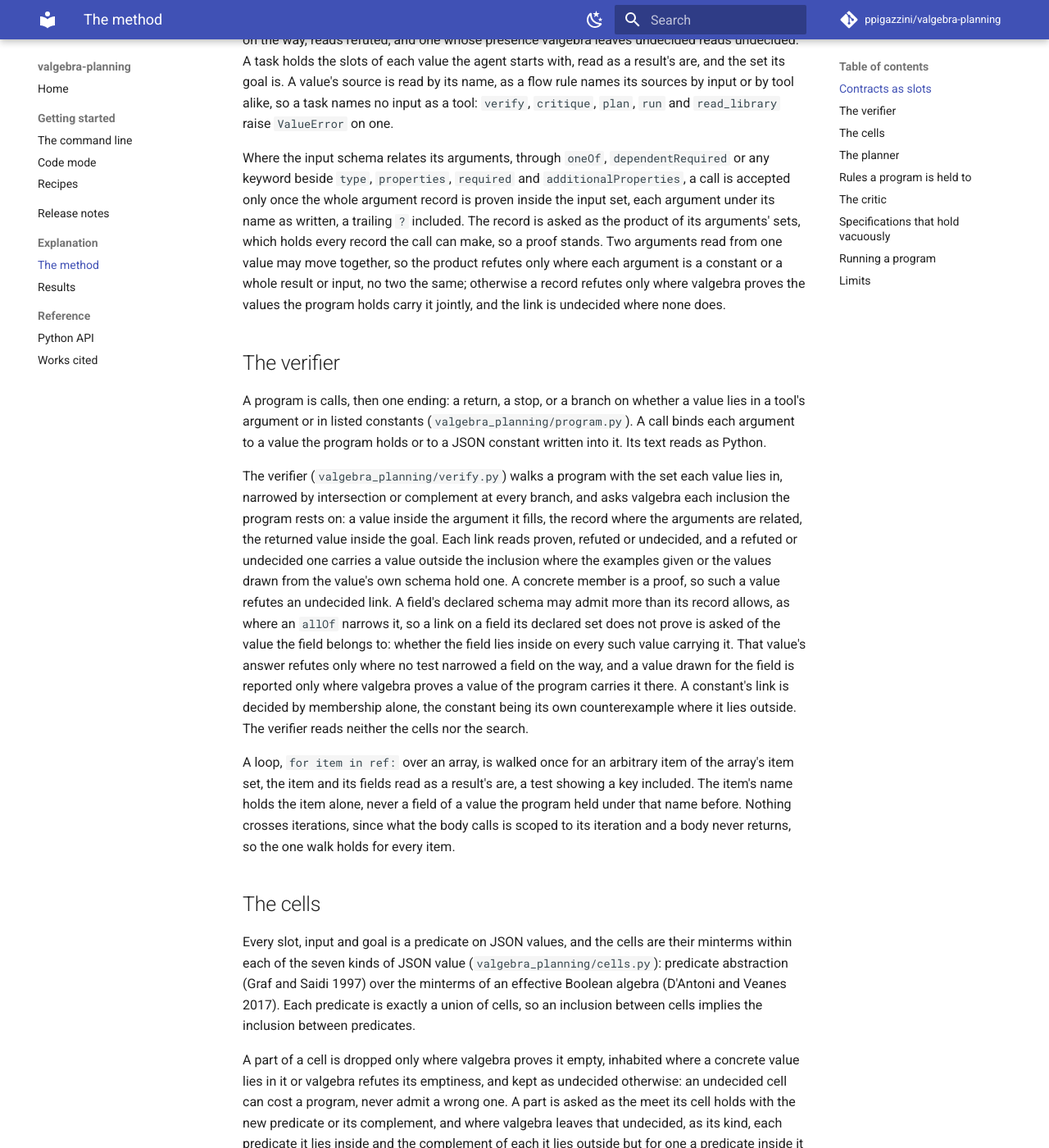
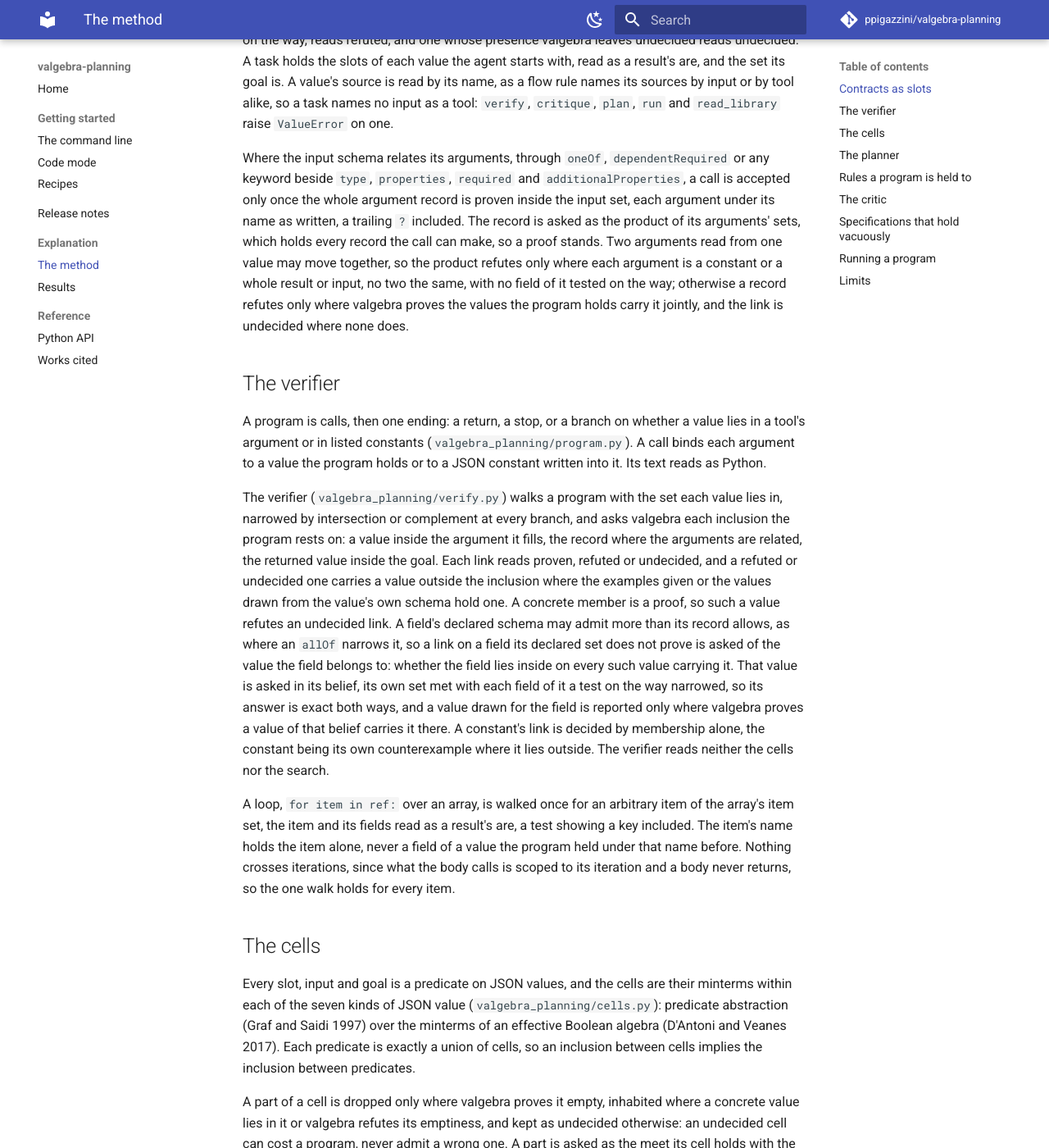
Before and after one commit to ppigazzini/valgebra-planning, an MkDocs documentation site: the page built from docs/method.md, in a window 1280 px wide and 1400 px high, scrolled down 553 px. Shown: the whole window at 82% size. Built offline with MkDocs 1.6.1 and Material for MkDocs 9.7.7, drawn with Linux system fonts in a browser that asks for light colours; comment, search, counter and statistics services are not loaded.

Commit message:
verify: a value is asked in its belief, every field it tested included
A test narrows the reference it reads, a field of a value among them, so the values a
program may hold for a value at a point are its own set met with each field of it a test
on the way narrowed: its belief (Bertoli et al. 2006, Def. 3.4). The questions asked of
a value rather than its field are asked of that belief once its own set leaves them
open: presence of a field below it, a link on its field, the inclusion of the whole
value, a witness drawn for any of them, and the record a call makes of its arguments. A
value outside the belief is one the program may hold there, so each refutation names
one.

Under `if r.n in (1,):` over a result whose members with `n` 1 keep `f` inside `use.tag`
and hold `g.k`, the reads `use(tag=r.f)` and `use(tag=r.g.k)` and the record of
`pair(x=r, y=y)` were refuted on a member with `n` 2, which the test excluded, though
every run of the branch passes. Each reads proven or undecided there, and stays refuted
in the `else` branch, on a member with `n` 2 where a witness is drawn. A refutation
asked of the value with only a test on the way down to the field read undecided; it is
asked of the belief instead. An argument record's product refutes alone only where no
field of its whole values was tested.

The test holds the three reads in both branches, with runs on both members; each fails
with the package before it. A refuted parcels program is verified in 0.84 ms against
1.21 ms, since a witness meets only the fields a test narrowed. The parcels and bench
studies, fishtest's plan tests and valplan's suite and five studies read no difference.

```diff
--- a/docs/method.md
+++ b/docs/method.md
@@ -32,8 +32,9 @@ only once the whole argument record is proven inside the input set, each argumen
 name as written, a trailing `?` included. The record is asked as the product of its arguments'
 sets, which holds every record the call can make, so a proof stands. Two arguments read from
 one value may move together, so the product refutes only where each argument is a constant or
-a whole result or input, no two the same; otherwise a record refutes only where valgebra proves
-the values the program holds carry it jointly, and the link is undecided where none does.
+a whole result or input, no two the same, with no field of it tested on the way; otherwise a
+record refutes only where valgebra proves the values the program holds carry it jointly, and
+the link is undecided where none does.
 
 ## The verifier
 
@@ -51,9 +52,10 @@ values drawn from the value's own schema hold one. A concrete member is a proof,
 refutes an undecided link. A field's declared schema may admit more than its record allows, as
 where an `allOf` narrows it, so a link on a field its declared set does not prove is asked of
 the value the field belongs to: whether the field lies inside on every such value carrying it.
-That value's answer refutes only where no test narrowed a field on the way, and a value drawn
-for the field is reported only where valgebra proves a value of the program carries it there. A constant's link is decided by membership alone, the constant being
-its own counterexample where it lies outside. The verifier reads neither the cells nor the
+That value is asked in its belief, its own set met with each field of it a test on the way
+narrowed, so its answer is exact both ways, and a value drawn for the field is reported only
+where valgebra proves a value of that belief carries it there. A constant's link is decided by
+membership alone, the constant being its own counterexample where it lies outside. The verifier reads neither the cells nor the
 search.
 
 A loop, `for item in ref:` over an array, is walked once for an arbitrary item of the array's
```
Also changed, not shown: CHANGELOG.md (+5 -0 lines), docs/dev/theory.md (+17 -14 lines), 2 other files.
